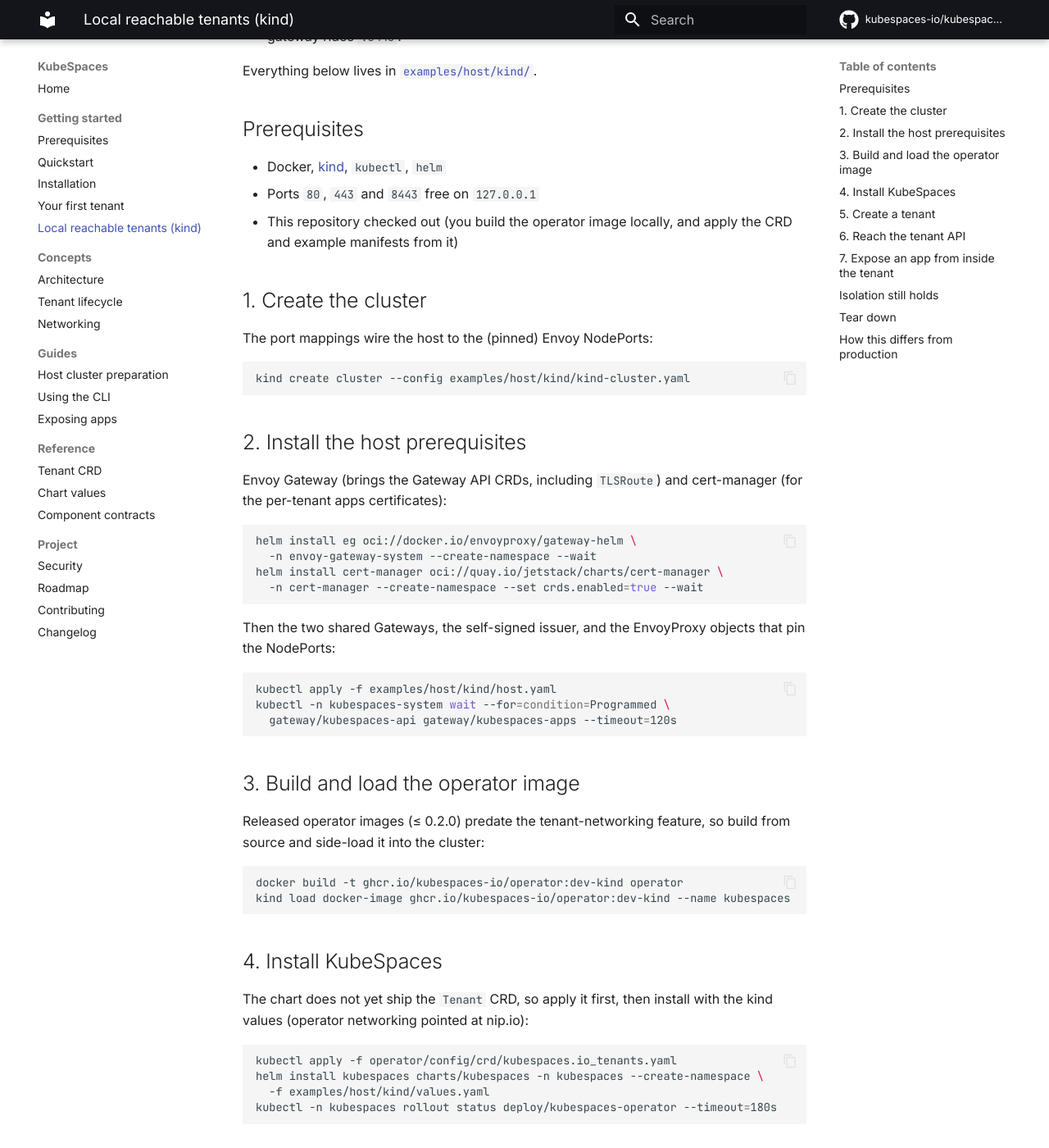
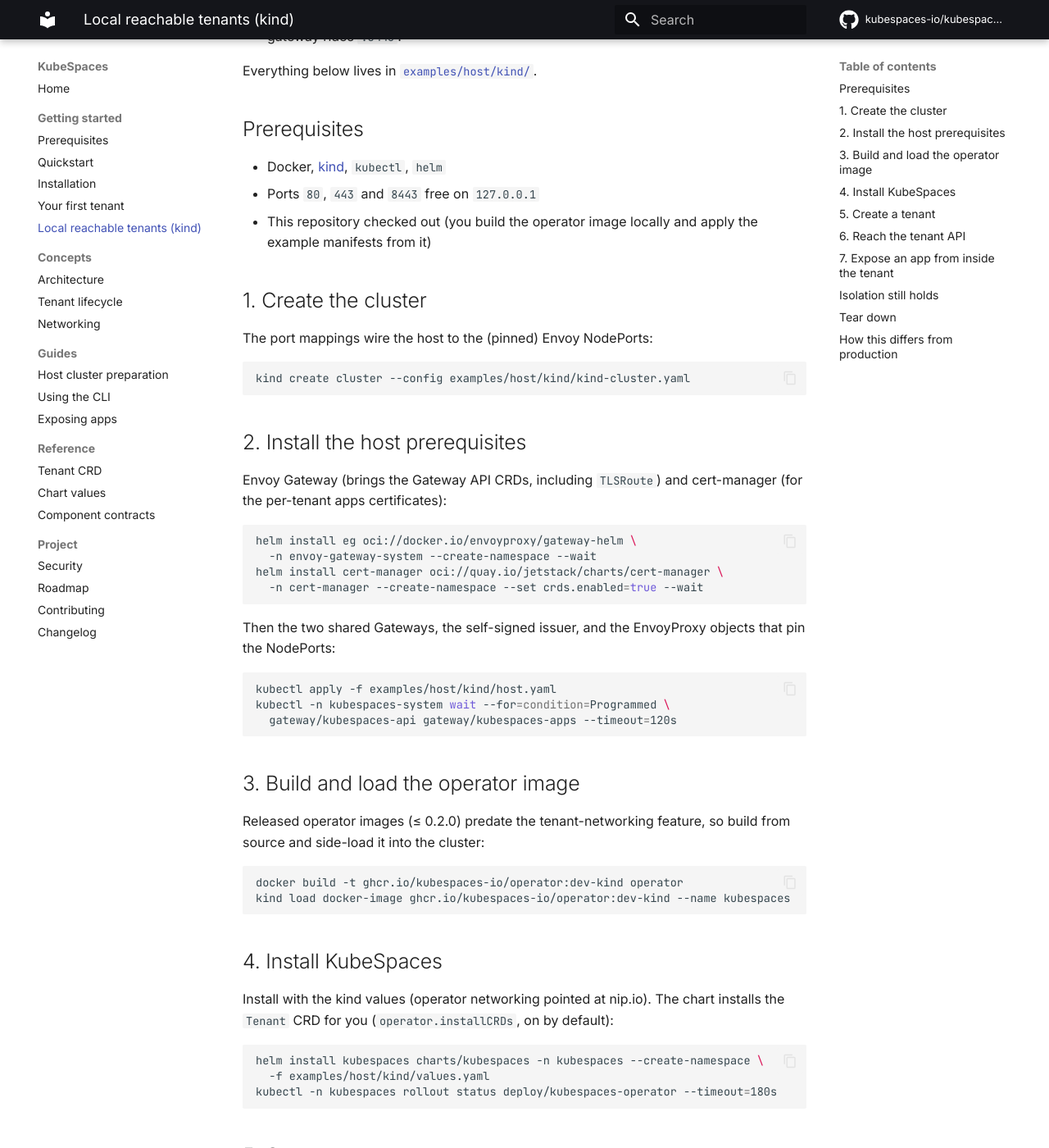
Before and after one commit to kubespaces-io/kubespaces, an MkDocs documentation site: the page built from docs/getting-started/local-kind.md, in a window 1280 px wide and 1400 px high, scrolled down 520 px. Shown: the whole window at 82% size. Built offline with MkDocs 1.6.1 and Material for MkDocs 9.7.7, drawn with Linux system fonts in a browser that asks for light colours; comment, search, counter and statistics services are not loaded.

Commit message:
fix(chart): install the Tenant CRD with the chart (closes #24)
operator.installCRDs was a no-op — the chart shipped no crds/ dir and no
template consumed the value, so a clean `helm install` left the cluster
without tenants.kubespaces.io and Tenant creation failed with
"no matches for kind Tenant".

Render the CRD from templates/operator/crd.yaml, gated by
operator.enabled && operator.installCRDs. The manifest is synced verbatim
from the operator source of truth (operator/config/crd) into
charts/kubespaces/files/ via a new `make sync-crds` target (wired into
`make lint`); a helm.sh/resource-policy: keep annotation is injected so
`helm uninstall` never cascade-deletes every Tenant (and, via the finalizer,
every vCluster).

Verified: fresh `helm install` installs the CRD (keep policy carried) and a
Tenant is accepted with no manual apply; `installCRDs=false` skips it; an
existing manually-applied CRD is cleanly adopted on `helm upgrade`.

The local-kind guide drops its manual `kubectl apply` CRD step.

````diff
--- a/docs/getting-started/local-kind.md
+++ b/docs/getting-started/local-kind.md
@@ -26,8 +26,8 @@
 
 - Docker, [kind](https://kind.sigs.k8s.io/), `kubectl`, `helm`
 - Ports `80`, `443` and `8443` free on `127.0.0.1`
-- This repository checked out (you build the operator image locally, and apply
-  the CRD and example manifests from it)
+- This repository checked out (you build the operator image locally and apply
+  the example manifests from it)
 
 ## 1. Create the cluster
 
@@ -70,11 +70,10 @@
 
 ## 4. Install KubeSpaces
 
-The chart does not yet ship the `Tenant` CRD, so apply it first, then install
-with the kind values (operator networking pointed at nip.io):
+Install with the kind values (operator networking pointed at nip.io). The chart
+installs the `Tenant` CRD for you (`operator.installCRDs`, on by default):
 
 ```bash
-kubectl apply -f operator/config/crd/kubespaces.io_tenants.yaml
 helm install kubespaces charts/kubespaces -n kubespaces --create-namespace \
   -f examples/host/kind/values.yaml
 kubectl -n kubespaces rollout status deploy/kubespaces-operator --timeout=180s
````
Also changed, not shown: 4 other files.
